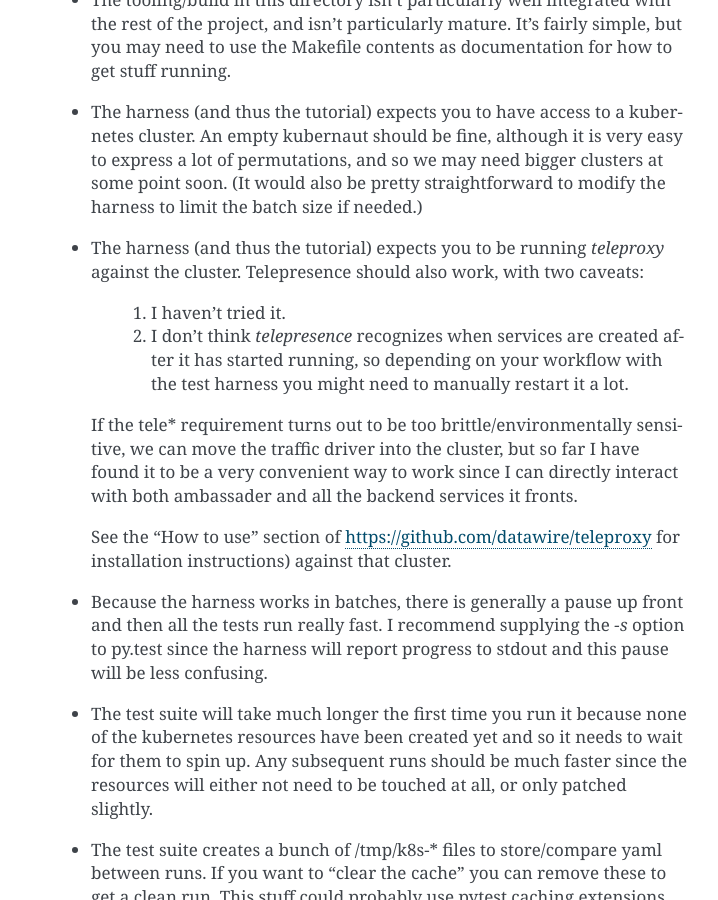
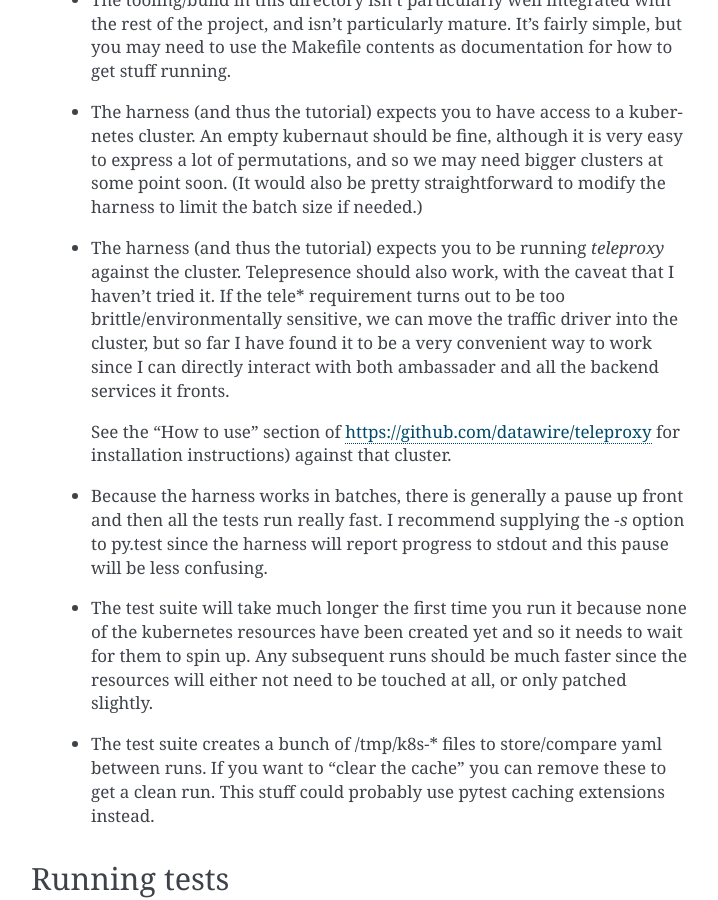
Before and after one commit to datawire/kat, a Sphinx documentation site: the page built from docs/tutorial.rst, in a window 1280 px wide and 900 px high, scrolled down 2812 px. Shown: the whole window, without its empty margins (389-1107 px from the left). Built offline with Sphinx 7.4.7, drawn with Linux system fonts in a browser that asks for light colours; some of the changed text lies outside the part shown.

```diff
--- a/docs/tutorial.rst
+++ b/docs/tutorial.rst
@@ -144,19 +144,11 @@ Gotchas/Prerequisites
 
  - The harness (and thus the tutorial) expects you to be running
    `teleproxy` against the cluster. Telepresence should also work,
-   with two caveats:
-
-    1. I haven't tried it.
-    2. I don't think `telepresence` recognizes when services are
-       created after it has started running, so depending on your
-       workflow with the test harness you might need to manually
-       restart it a lot.
-
-   If the tele* requirement turns out to be too
-   brittle/environmentally sensitive, we can move the traffic driver
-   into the cluster, but so far I have found it to be a very
-   convenient way to work since I can directly interact with both
-   ambassader and all the backend services it fronts.
+   with the caveat that I haven't tried it. If the tele* requirement
+   turns out to be too brittle/environmentally sensitive, we can move
+   the traffic driver into the cluster, but so far I have found it to
+   be a very convenient way to work since I can directly interact with
+   both ambassader and all the backend services it fronts.
 
    See the "How to use" section of
    https://github.com/datawire/teleproxy for installation
```
Also changed, not shown: other parts of docs/tutorial.rst (+17 -6 lines), 2 other files.
